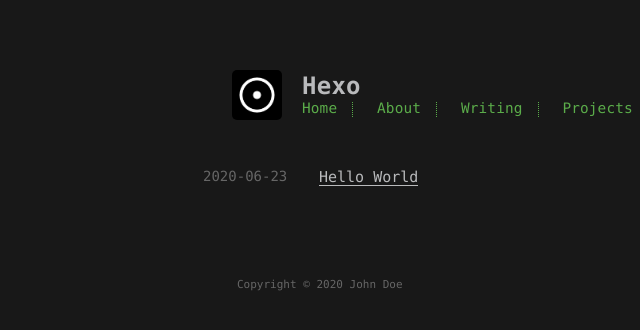
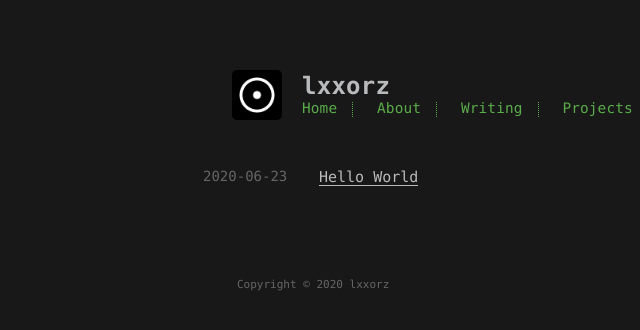
Before and after one commit to lxxorz/lxxorz.github.io, a plain HTML site: page archives/2020/06/index.html in a window 1280 px wide. Shown: the part 236-566 px from the top of the page, 53-693 px from the left. Drawn offline with Linux system fonts and the light colour scheme.

Commit message:
Site updated: 2020-06-24 00:54:52

```diff
--- a/archives/2020/06/index.html
+++ b/archives/2020/06/index.html
@@ -7,11 +7,11 @@
     <meta name="HandheldFriendly" content="True">
     <meta name="viewport" content="width=device-width, initial-scale=1, maximum-scale=1" />
     <meta property="og:type" content="website">
-<meta property="og:title" content="Hexo">
+<meta property="og:title" content="lxxorz">
 <meta property="og:url" content="http://yoursite.com/archives/2020/06/index.html">
-<meta property="og:site_name" content="Hexo">
+<meta property="og:site_name" content="lxxorz">
 <meta property="og:locale" content="en_US">
-<meta property="article:author" content="John Doe">
+<meta property="article:author" content="lxxorz">
 <meta name="twitter:card" content="summary">
 
 
@@ -32,7 +32,7 @@
 
 
     <!-- title -->
-    <title>Hexo</title>
+    <title>lxxorz</title>
     <!-- styles -->
 
 <link rel="stylesheet" href="/lib/font-awesome/css/font-awesome.min.css">
@@ -57,7 +57,7 @@
 
 <body>
     <div class="banner">
-<div id="blogtitel" class="blogtitel">Hexo</div>
+<div id="blogtitel" class="blogtitel">lxxorz</div>
 <ul id="wrapper" class="wrapper">
   <div class="sun">
     <div class="star"></div>
@@ -96,7 +96,7 @@
 
 
     <div id="title">
-      <h1>Hexo</h1>
+      <h1>lxxorz</h1>
     </div>
   </a>
   <div id="nav">
@@ -143,7 +143,7 @@
 
       <footer id="footer">
   <div class="footer-left">
-    Copyright &copy; 2020 John Doe
+    Copyright &copy; 2020 lxxorz
   </div>
   <div class="footer-right">
     <nav>
```
Also changed, not shown: 2020/06/23/hello-world/index.html (+5 -5 lines), about/index.html (+5 -5 lines), archives/2020/index.html (+7 -7 lines), archives/index.html (+7 -7 lines), home/index.html (+5 -5 lines), index.html (+7 -7 lines).
